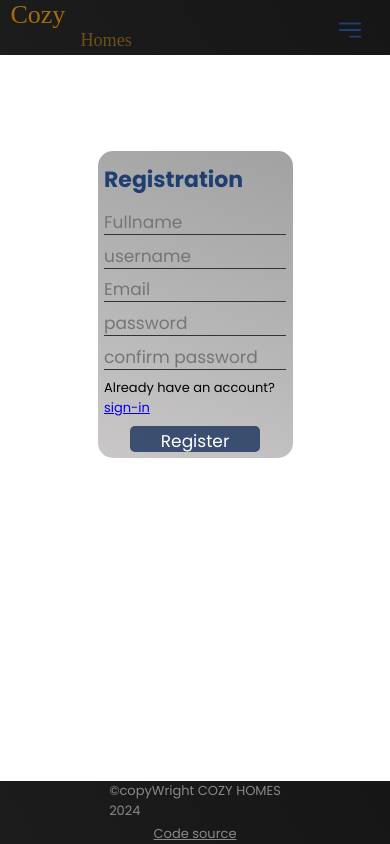
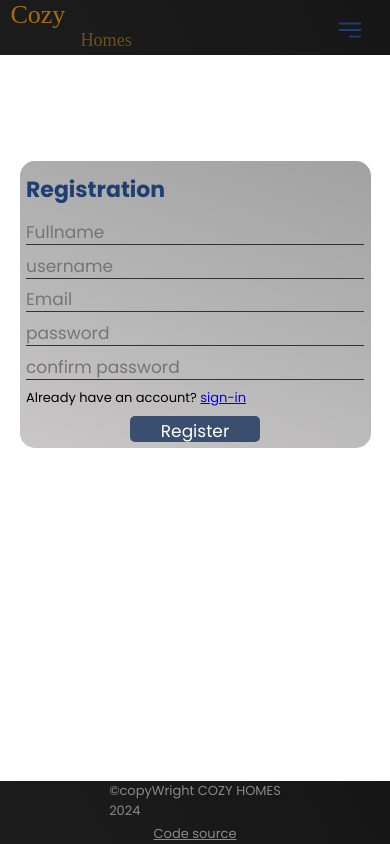
Before and after one commit to chiagoziepio/airbnb-frontend, a React (Vite) app: page /register in a window 390 px wide. Built offline with nearby package versions, Linux system fonts and the light colour scheme; a web font is replaced by a local one.

Commit message:
changes in register function

```diff
--- a/src/ComponentCSS/form.css
+++ b/src/ComponentCSS/form.css
@@ -51,3 +51,8 @@
     text-align: center;
     margin: auto;
 }
+@media (max-width: 720px){
+  form{
+    width: 90%;
+  }
+}
--- a/src/componentJsx/Register.jsx
+++ b/src/componentJsx/Register.jsx
@@ -1,6 +1,6 @@
 import React, { useContext, useState } from "react";
 import { Context } from "../context";
-import { Link } from "react-router-dom";
+import { Link, useNavigate } from "react-router-dom";
 import { ReducerTerms } from "../ReducerFile";
 import axios from "axios";
 import "../ComponentCSS/form.css";
@@ -13,6 +13,7 @@
   const [name, setName] = useState("");
   const { dispatch, state, BASE_URL,handleLogout } = useContext(Context);
   const user = state.user;
+  const navigate = useNavigate()
   const handleRegister = async (e) => {
     e.preventDefault();
     try {
@@ -32,6 +33,8 @@
         type: ReducerTerms.REGISTER_SUCCESS,
         payload: data,
       });
+      alert(data)
+      navigate("/login")
     } catch (error) {
       console.log(error);
       dispatch({
@@ -109,7 +112,7 @@
                 sign-in
               </Link>
             </p>
-            <button type="submit">Register</button>
+            <button type="submit">{state.RU_loading ? "Registering" : "Register"}</button>
           </form>
         )}
       </div>
```
